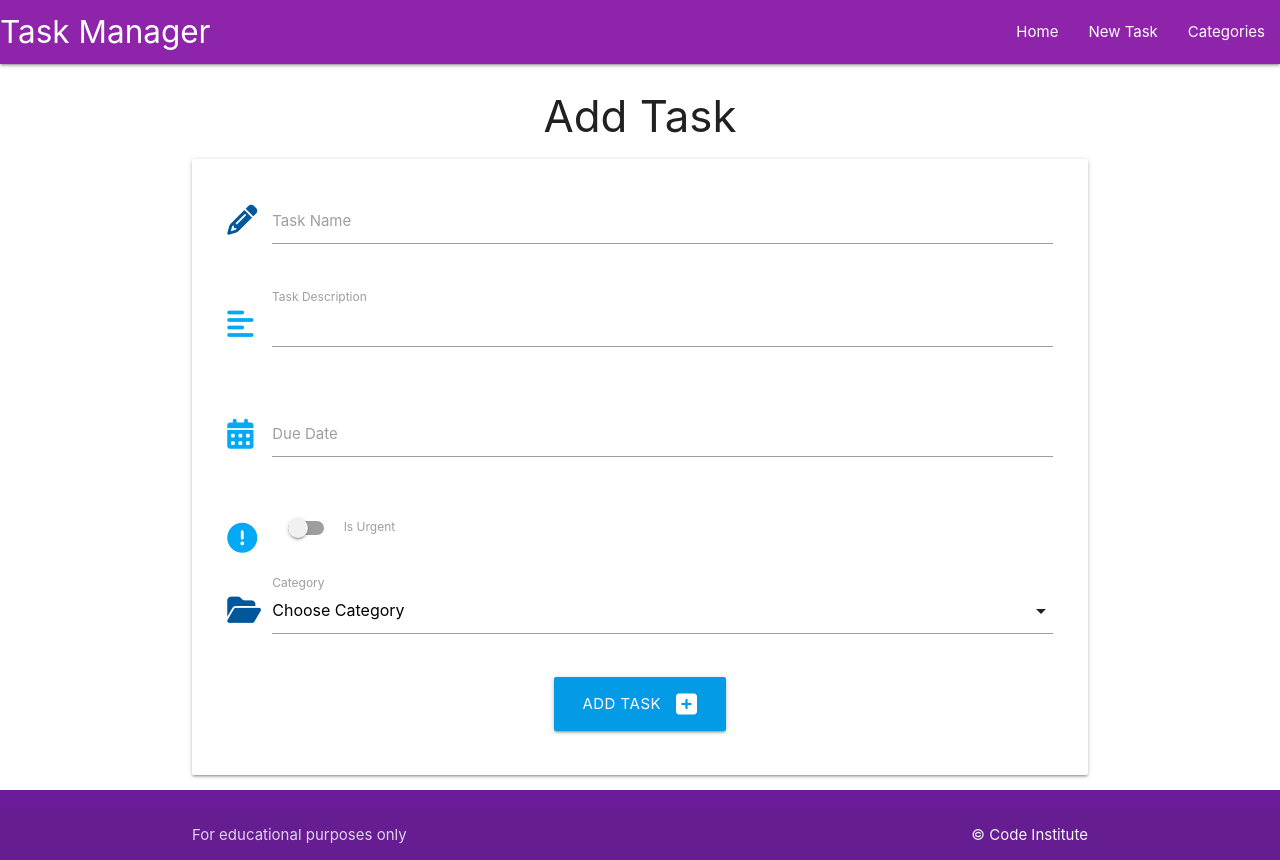
After one commit to Redsskull/Walkthroughproject, a Flask app: page /add_task in a window 1280 px wide. The commit adds this page. Run offline with Flask 3, Linux system fonts and the light colour scheme.

Commit message:
prepared an add_task template and setup

```diff
--- a/taskmanager/routes.py
+++ b/taskmanager/routes.py
@@ -8,21 +8,20 @@ def home():
     return render_template("tasks.html")
 
 
-@app.route ("/categories")
+@app.route("/categories")
 def categories():
     categories = list(Category.query.order_by(Category.category_name).all())
-    return render_template("categories.html", categories = categories)
+    return render_template("categories.html", categories=categories)
 
 
-@app.route ("/add_category", methods=["GET", "POST"])
+@app.route("/add_category", methods=["GET", "POST"])
 def add_category():
     if request.method == "POST":
-        category = Category(category_name = request.form.get("category_name"))
+        category = Category(category_name=request.form.get("category_name"))
         db.session.add(category)
         db.session.commit()
         return redirect(url_for("categories"))
     return render_template("add_category.html")
-
 
 
 @app.route("/edit_category/<int:category_id>", methods=["GET", "POST"])
@@ -34,9 +33,27 @@ def edit_category(category_id):
         return redirect(url_for("categories"))
     return render_template("edit_category.html", category=category)
 
+
 @app.route("/delete_category/<int:category_id>")
 def delete_category(category_id):
     category = Category.query.get_or_404(category_id)
     db.session.delete(category)
     db.session.commit()
     return redirect(url_for("categories"))
+
+
+@app.route("/add_task", methods=["GET", "POST"])
+def add_task():
+    categories = list(Category.query.order_by(Category.category_name).all())
+    if request.method == "POST":
+        task = Task(
+            task_name = request.form.get("task_name"),
+            task_description = request.form.get("task_description"),
+            is_urgent = bool(True if request.form.get("is_urget")else False),
+            due_date = request.form.get("due_date"),
+            category_id = request.form.get("category_id")
+        )
+        db.session.add(task)
+        db.session.commit()
+        return redirect(url_for("home"))
+    return render_template("add_task.html", categories=categories)
--- a/taskmanager/static/js/script.js
+++ b/taskmanager/static/js/script.js
@@ -1,5 +1,16 @@
-document.addEventListener('DOMContentLoaded', function() {
-    //sidenav initilization
-    let sidenav = document.querySelectorAll('.sidenav');
+document.addEventListener("DOMContentLoaded", function() {
+    // sidenav initialization
+    let sidenav = document.querySelectorAll(".sidenav");
     M.Sidenav.init(sidenav);
-  });
+
+    // datepicker initialization
+    let datepicker = document.querySelectorAll(".datepicker");
+    M.Datepicker.init(datepicker, {
+        format: "dd mmmm, yyyy",
+        i18n: {done: "Select"}
+    });
+
+    // select initialization
+    let selects = document.querySelectorAll("select");
+    M.FormSelect.init(selects);
+});
--- /dev/null
+++ b/taskmanager/templates/add_task.html
@@ -0,0 +1,72 @@
+{% extends "base.html" %}
+{% block content %}
+
+<h3 class="light-purple-text text-darken-4 center align">Add Task</h3>
+
+<div class="row card-panel grey-lighten-5">
+  <form class="col s12" method="POST" action="{{ url_for('add_task')}}">
+    <!-- task_name -->
+    <div class="row">
+      <div class="input-field col s12">
+        <i class="fas fa-pencil-alt prefix light-blue-text text-darken-4"></i>
+        <input name="task_name" id="task_name" minlength="3" maxlength="25" type="text" class="validate" required>
+        <label for="task_name">Task Name</label>
+      </div>
+    </div>
+    <!-- task_description -->
+    <div class="row">
+      <div class="input-field col s12">
+        <i class="fas fa-align-left prefix light-blue-text text darken-4"></i>
+        <textarea name="task_description" id="task_description" minlength="5" maxlength="200" type="text"
+          class="materialize-textarea validate" required>
+          </textarea>
+        <label for="task_description">Task Description</label>
+      </div>
+    </div>
+    <!-- due date -->
+    <div class="row">
+      <div class="input-field col s12">
+        <i class="fas fa-calendar-alt prefix light-blue-text text darken-4"></i>
+        <input name="due_date" id="due_date" type="text" class="datepicker validate" required>
+        <label for="due_date">Due Date</label>
+      </div>
+    </div>
+    <!-- is_urgent -->
+    <div class="row">
+      <div class="input-field col s12">
+        <div class="switch">
+          <i class="fas fa-exclamation-circle prefix light-blue-text text darken-4"></i>
+          <label for="is_urgent">
+            <input name="is_urgent" id="is_urgent" type="checkbox">
+            <span class = "lever"></span>
+            Is Urgent
+        </label>
+        </div>
+      </div>
+    </div>
+    <!-- category_id -->
+    <div class="row">
+      <div class="input-field col s12">
+        <i class="fas fa-folder-open prefix light-blue-text text-darken-4"></i>
+        <select name="category_id" id="category_id" class="validate" required>
+          <option value=""disabled selected>Choose Category</option>
+          {% for category in categories %}
+               <option value="{{ category.id }}">{{ category.category_name }}</option>
+          {% endfor %}
+        </select>
+        <label for="category_id">Category</label>
+      </div>
+    </div>
+
+    <!-- submit button -->
+    <div class="row">
+      <div class="col s12 center-align">
+        <button type="submit" class="btn-large light-blue darken-1">
+          Add Task <i class="fas fa-plus-square right"></i>
+        </button>
+      </div>
+    </div>
+  </form>
+</div>
+
+{% endblock %}
--- a/taskmanager/templates/base.html
+++ b/taskmanager/templates/base.html
@@ -18,7 +18,7 @@
           <a href="#" data-target="mobile-demo" class="sidenav-trigger"><i class="fa-bars"></i></a>
           <ul class="right hide-on-med-and-down">
             <li><a href="{{ url_for('home') }}">Home</a></li>
-            <li><a href="">New Task</a></li>
+            <li><a href="{{ url_for('add_task') }}">New Task</a></li>
             <li><a href="{{ url_for('categories') }}">Categories</a></li>
           </ul>
         </div>
@@ -27,7 +27,7 @@
       <!-- mobile sidenav -->
       <ul class="sidenav" id="mobile-demo">
         <li><a href="{{ url_for('home') }}">Home</a></li>
-        <li><a href="">New Task</a></li>
+        <li><a href="{{ url_for('add_task') }}">New Task</a></li>
         <li><a href="{{ url_for('categories') }}">Categories</a></li>
         <li><a href="mobile.html">Mobile</a></li>
       </ul>
```
Also changed, not shown: taskmanager/templates/tasks.html (+8 -0 lines).
